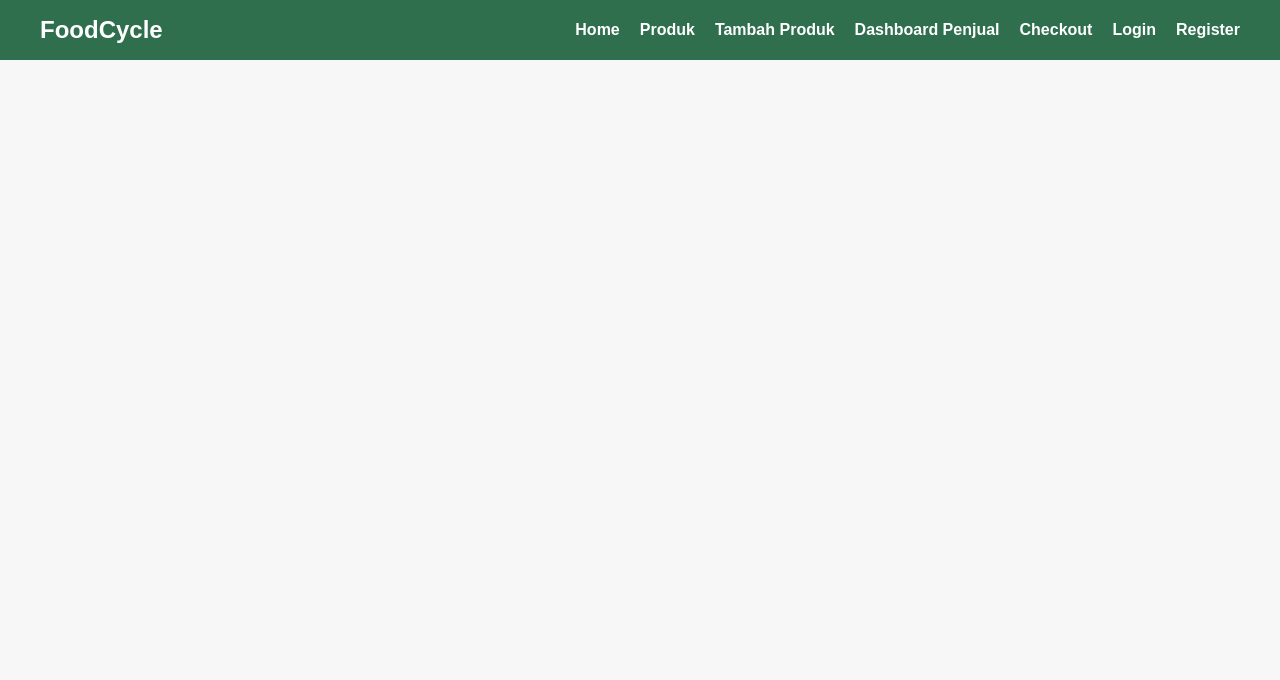
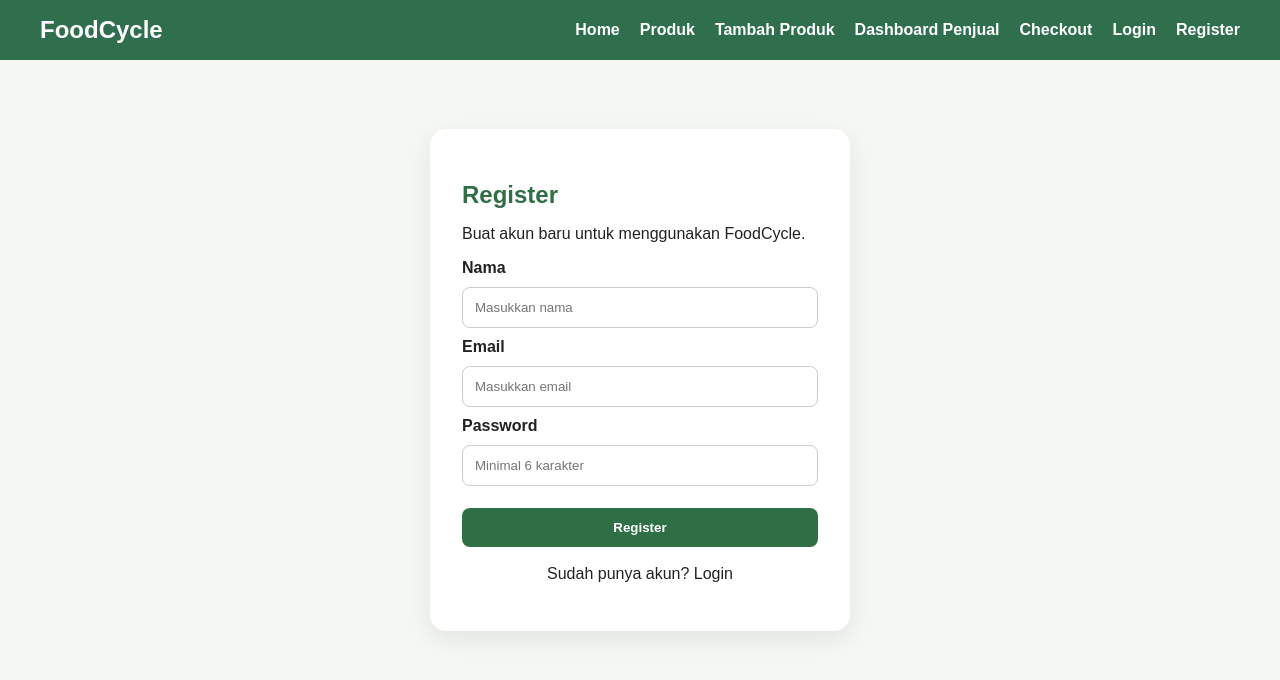
Before and after one commit to Jez-z/foodcycle-app, a React (Vite) app: page /register in a window 1280 px wide. Shown: the top 680 px of the page. Built offline with nearby package versions, Linux system fonts and the light colour scheme; no server answers; the database is empty.

Commit message:
Summary (equired)

```diff
--- a/src/App.jsx
+++ b/src/App.jsx
@@ -3,6 +3,8 @@ import { supabase } from "./supabaseClient";
 import { BrowserRouter, Routes, Route } from "react-router-dom";
 import "./App.css";
 import OrderList from "./pages/OrderList";
+import Login from "./pages/Login";
+import Register from "./pages/Register";
 
 import Navbar from "./components/Navbar";
 import Home from "./pages/Home";
@@ -91,6 +93,16 @@ function App() {
         />
 
         <Route
+          path="/login"
+          element={<Login />}
+        />
+
+        <Route
+          path="/register"
+          element={<Register />}
+        />
+
+        <Route
           path="/seller-dashboard"
           element={
             <SellerDashboard
--- a/src/pages/Register.jsx
+++ b/src/pages/Register.jsx
@@ -1,6 +1,6 @@
 import { useState } from "react";
 import { Link, useNavigate } from "react-router-dom";
-import { supabase } from "../lib/supabase";
+import { supabase } from "../supabaseClient";
 
 function Register() {
   const navigate = useNavigate();
@@ -14,6 +14,17 @@ function Register() {
   const handleRegister = async (e) => {
     e.preventDefault();
     setMessage("");
+
+    if (!name || !email || !password) {
+      setMessage("Semua data wajib diisi.");
+      return;
+    }
+
+    if (password.length < 6) {
+      setMessage("Password minimal 6 karakter.");
+      return;
+    }
+
     setLoading(true);
 
     const { error } = await supabase.auth.signUp({
@@ -34,6 +45,11 @@ function Register() {
     }
 
     setMessage("Register berhasil! Silakan login.");
+
+    setName("");
+    setEmail("");
+    setPassword("");
+
     setTimeout(() => {
       navigate("/login");
     }, 1000);
```
